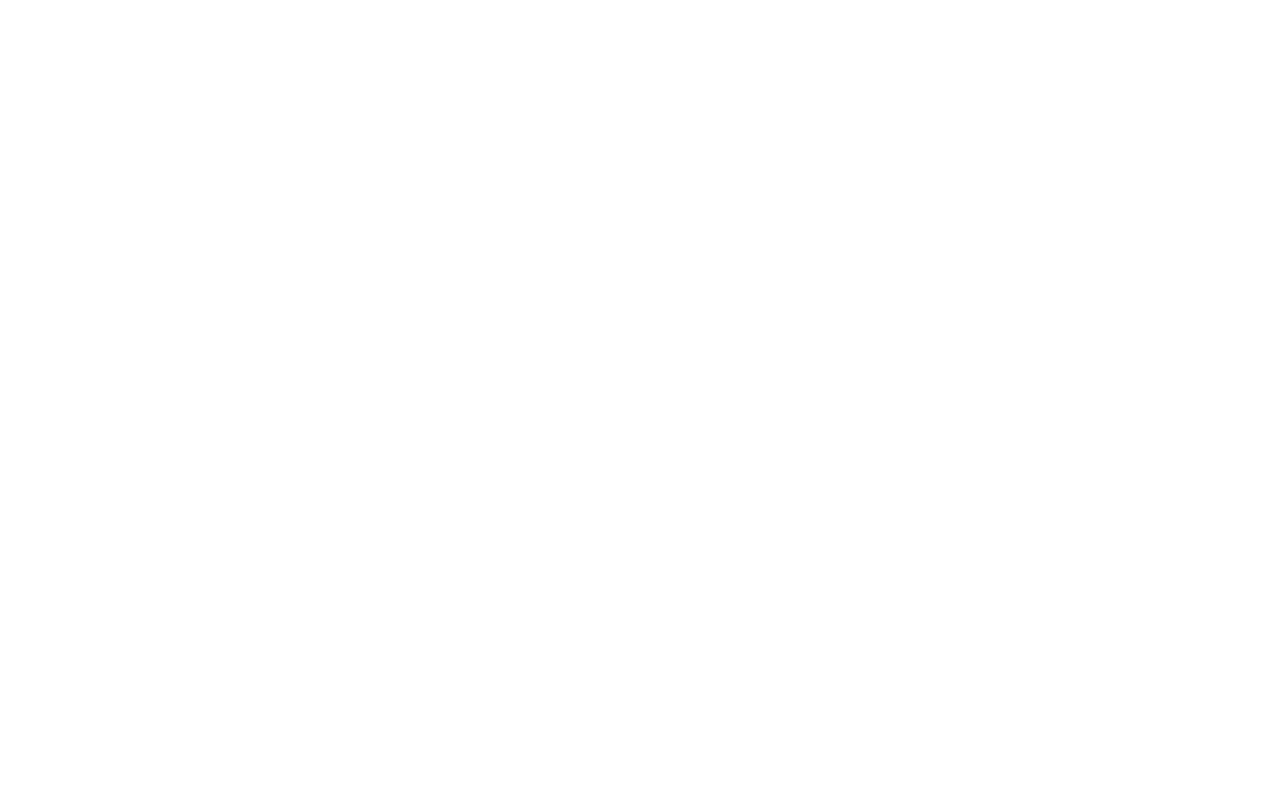
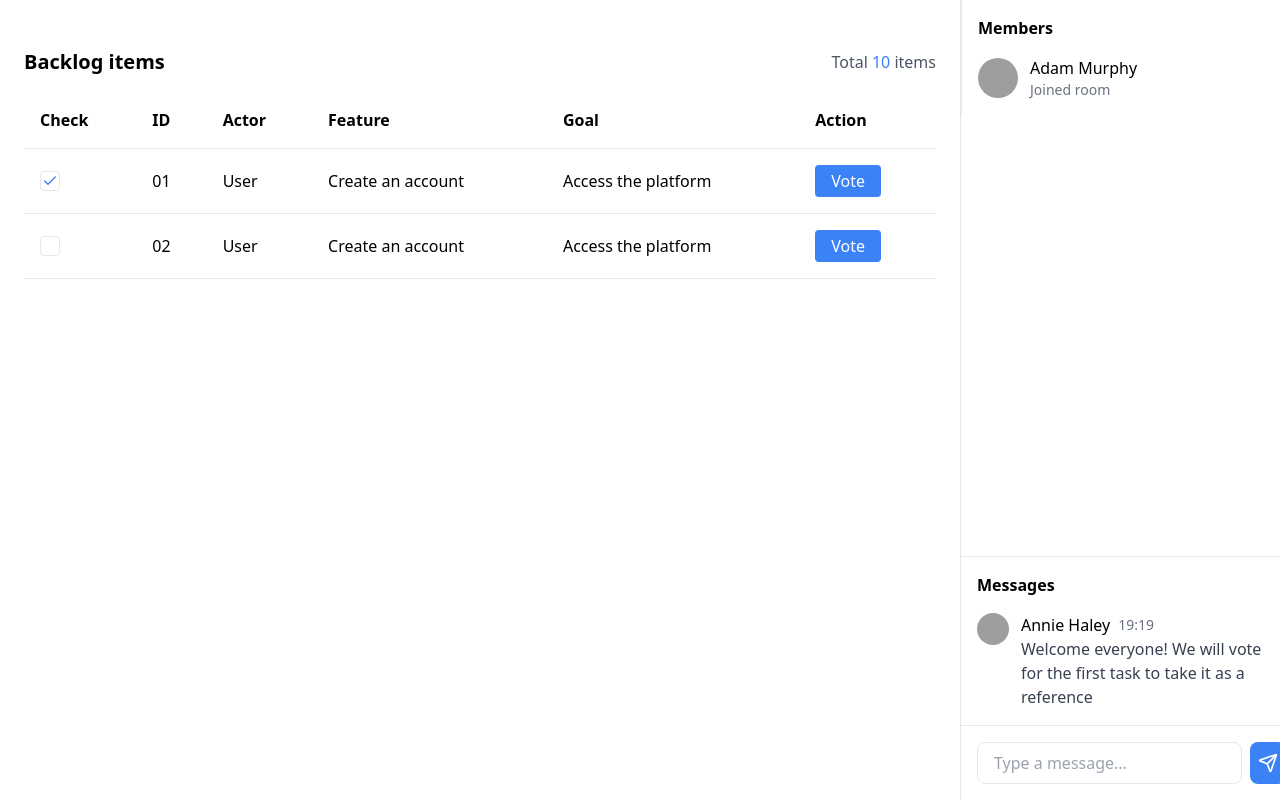
Before and after one commit to Afdal-B/Planning_Poker, a React (Create React App) app in the folder client/: page /voting in a window 1280 px wide. Before the commit this address had no page. Built offline with nearby package versions, Linux system fonts and the light colour scheme; grey boxes are pictures that could not be loaded.

Commit message:
join route

```diff
--- a/client/package.json
+++ b/client/package.json
@@ -3,13 +3,19 @@
   "version": "0.1.0",
   "private": true,
   "dependencies": {
+    "@shadcn/ui": "^0.0.4",
     "@testing-library/user-event": "^13.5.0",
     "axios": "^1.7.7",
+    "class-variance-authority": "^0.7.1",
+    "clsx": "^2.1.1",
     "jsdoc": "^4.0.4",
+    "lucide-react": "^0.468.0",
     "react": "^18.3.1",
     "react-dom": "^18.3.1",
     "react-router": "^7.0.2",
     "react-scripts": "5.0.1",
+    "tailwind-merge": "^2.5.5",
+    "tailwindcss-animate": "^1.0.7",
     "web-vitals": "^2.1.4"
   },
   "scripts": {
--- a/client/src/App.js
+++ b/client/src/App.js
@@ -3,6 +3,7 @@
 import JoinRoomPage from "./pages/JoinRoomPage";
 import UserInfosPage from "./pages/UserInfosPage";
 import InvitationPage from "./pages/InvitationPage";
+import VotingPage from "./pages/VotingPage";
 import { Routes, Route, BrowserRouter } from "react-router";
 export default function App() {
   return (
@@ -14,6 +15,7 @@
           <Route path="/join-room" element={<JoinRoomPage />} />
           <Route path="/profile" element={<UserInfosPage />} />
           <Route path="/invitation" element={<InvitationPage />} />
+          <Route path="/voting" element={<VotingPage />} />
         </Routes>
       </BrowserRouter>
     </div>
--- /dev/null
+++ b/client/src/components/BacklogTable.jsx
@@ -0,0 +1,71 @@
+import React from "react";
+import { Check } from "lucide-react";
+
+const BacklogTable = () => {
+  const backlogItems = [
+    {
+      id: "01",
+      checked: true,
+      actor: "User",
+      feature: "Create an account",
+      goal: "Access the platform",
+    },
+    {
+      id: "02",
+      checked: false,
+      actor: "User",
+      feature: "Create an account",
+      goal: "Access the platform",
+    },
+    // Add more items as needed
+  ];
+
+  return (
+    <div className="mt-6">
+      <div className="flex justify-between items-center mb-4">
+        <h2 className="text-xl font-semibold">Backlog items</h2>
+        <span className="text-gray-600">
+          Total <span className="text-blue-500">10</span> items
+        </span>
+      </div>
+      <div className="overflow-x-auto">
+        <table className="w-full">
+          <thead>
+            <tr className="text-left border-b">
+              <th className="p-4">Check</th>
+              <th className="p-4">ID</th>
+              <th className="p-4">Actor</th>
+              <th className="p-4">Feature</th>
+              <th className="p-4">Goal</th>
+              <th className="p-4">Action</th>
+            </tr>
+          </thead>
+          <tbody>
+            {backlogItems.map((item) => (
+              <tr key={item.id} className="border-b hover:bg-gray-50">
+                <td className="p-4">
+                  <div className="w-5 h-5 border rounded flex items-center justify-center">
+                    {item.checked && (
+                      <Check size={16} className="text-blue-500" />
+                    )}
+                  </div>
+                </td>
+                <td className="p-4">{item.id}</td>
+                <td className="p-4">{item.actor}</td>
+                <td className="p-4">{item.feature}</td>
+                <td className="p-4">{item.goal}</td>
+                <td className="p-4">
+                  <button className="bg-blue-500 text-white px-4 py-1 rounded hover:bg-blue-600">
+                    Vote
+                  </button>
+                </td>
+              </tr>
+            ))}
+          </tbody>
+        </table>
+      </div>
+    </div>
+  );
+};
+
+export default BacklogTable;
--- /dev/null
+++ b/client/src/components/ChatSection.jsx
@@ -0,0 +1,66 @@
+import React, { useState } from "react";
+import { Send } from "lucide-react";
+
+const ChatSection = () => {
+  const [message, setMessage] = useState("");
+  const [messages] = useState([
+    {
+      id: 1,
+      user: "Annie Haley",
+      avatar:
+        "https://images.unsplash.com/photo-1438761681033-6461ffad8d80?ixlib=rb-1.2.1&auto=format&fit=facearea&facepad=2&w=256&h=256&q=80",
+      content:
+        "Welcome everyone! We will vote for the first task to take it as a reference",
+      timestamp: "19:19",
+    },
+  ]);
+
+  const handleSubmit = (e) => {
+    e.preventDefault();
+    // Handle message submission
+    setMessage("");
+  };
+
+  return (
+    <div className="border-t mt-auto">
+      <div className="p-4">
+        <h3 className="font-semibold mb-4">Messages</h3>
+        <div className="space-y-4 max-h-60 overflow-y-auto">
+          {messages.map((msg) => (
+            <div key={msg.id} className="flex items-start gap-3">
+              <img
+                src={msg.avatar}
+                alt={msg.user}
+                className="w-8 h-8 rounded-full"
+              />
+              <div>
+                <div className="flex items-center gap-2">
+                  <span className="font-medium">{msg.user}</span>
+                  <span className="text-sm text-gray-500">{msg.timestamp}</span>
+                </div>
+                <p className="text-gray-700">{msg.content}</p>
+              </div>
+            </div>
+          ))}
+        </div>
+      </div>
+      <form onSubmit={handleSubmit} className="p-4 border-t flex gap-2">
+        <input
+          type="text"
+          value={message}
+          onChange={(e) => setMessage(e.target.value)}
+          placeholder="Type a message..."
+          className="flex-1 px-4 py-2 border rounded-lg focus:outline-none focus:ring-2 focus:ring-blue-500"
+        />
+        <button
+          type="submit"
+          className="p-2 bg-blue-500 text-white rounded-lg hover:bg-blue-600"
+        >
+          <Send size={20} />
+        </button>
+      </form>
+    </div>
+  );
+};
+
+export default ChatSection;
--- /dev/null
+++ b/client/src/components/MembersList.jsx
@@ -0,0 +1,37 @@
+import React from "react";
+
+const MembersList = () => {
+  const members = [
+    {
+      id: 1,
+      name: "Adam Murphy",
+      avatar:
+        "https://images.unsplash.com/photo-1472099645785-5658abf4ff4e?ixlib=rb-1.2.1&auto=format&fit=facearea&facepad=2&w=256&h=256&q=80",
+      status: "Joined room",
+    },
+    // Add more members as needed
+  ];
+
+  return (
+    <div className="p-4 border-l w-80">
+      <h3 className="font-semibold mb-4">Members</h3>
+      <div className="space-y-4">
+        {members.map((member) => (
+          <div key={member.id} className="flex items-center gap-3">
+            <img
+              src={member.avatar}
+              alt={member.name}
+              className="w-10 h-10 rounded-full"
+            />
+            <div>
+              <p className="font-medium">{member.name}</p>
+              <p className="text-sm text-gray-500">{member.status}</p>
+            </div>
+          </div>
+        ))}
+      </div>
+    </div>
+  );
+};
+
+export default MembersList;
--- /dev/null
+++ b/client/src/components/ProjectBoard.jsx
@@ -0,0 +1,24 @@
+import React from "react";
+import BacklogTable from "./BacklogTable";
+import MembersList from "./MembersList";
+import ChatSection from "./ChatSection";
+
+function ProjectBoard() {
+  return (
+    <div className="min-h-screen bg-white">
+      <div className="flex h-screen">
+        <div className="flex-1 flex flex-col">
+          <div className="p-6 flex-1 overflow-auto">
+            <BacklogTable />
+          </div>
+        </div>
+        <div className="w-80 flex flex-col border-l">
+          <MembersList />
+          <ChatSection />
+        </div>
+      </div>
+    </div>
+  );
+}
+
+export default ProjectBoard;
--- a/client/src/pages/CreateRoomPage.jsx
+++ b/client/src/pages/CreateRoomPage.jsx
@@ -11,6 +11,20 @@
   const [jsonFile, setJsonFile] = useState(null);
   const [pseudo, setPseudo] = useState("");
   const [avatar, setAvatar] = useState("");
+  const [selectedAvatar, setSelectedAvatar] = useState(null);
+
+  const avatars = [
+    {
+      id: 1,
+      src: "https://www.google.com/url?sa=i&url=https%3A%2F%2Fwww.disneystore.fr%2Fpersonnages-et-films%2Fpersonnages&psig=AOvVaw1nMCi5CsI7v2fFTMPdXvwe&ust=1734110133091000&source=images&cd=vfe&opi=89978449&ved=0CBEQjRxqFwoTCMCRoujdoooDFQAAAAAdAAAAABAR",
+      alt: "Avatar 1",
+    },
+    { id: 2, src: "https://via.placeholder.com/100", alt: "Avatar 2" },
+    { id: 3, src: "https://via.placeholder.com/100", alt: "Avatar 3" },
+    { id: 4, src: "https://via.placeholder.com/100", alt: "Avatar 4" },
+    { id: 5, src: "https://via.placeholder.com/100", alt: "Avatar 5" },
+  ];
+
   const handleFileChange = (event) => {
     const file = event.target.files[0];
     const reader = new FileReader();
@@ -82,17 +96,29 @@
             />
           </div>
 
-          <div className="mb-4">
+          <div className="w-full max-w-sm mt-6 mb-4">
             <label className="block text-sm font-medium text-gray-700 mb-2">
-              Avatar
+              Choose your avatar
             </label>
-            <input
-              type="text"
-              value={avatar}
-              onChange={(e) => setAvatar(e.target.value)}
-              placeholder="avatar"
-              className="w-full px-4 py-2 border rounded-lg text-sm focus:outline-none focus:ring-2 focus:ring-blue-500"
-            />
+            <div className="flex space-x-4">
+              {avatars.map((avatar) => (
+                <button
+                  key={avatar.id}
+                  onClick={() => setSelectedAvatar(avatar.id)}
+                  className={`rounded-full border-2 ${
+                    selectedAvatar === avatar.id
+                      ? "border-blue-500"
+                      : "border-transparent"
+                  }`}
+                >
+                  <img
+                    src="https://cdn.pixabay.com/photo/2018/12/03/08/45/snow-3852960_1280.jpg"
+                    alt={avatar.alt}
+                    className="w-16 h-16 rounded-full"
+                  />
+                </button>
+              ))}
+            </div>
           </div>
 
           {/* Game Rule */}
--- a/client/src/pages/UserInfosPage.jsx
+++ b/client/src/pages/UserInfosPage.jsx
@@ -2,10 +2,12 @@
 import Header from "../components/Header";
 import Footer from "../components/Footer";
 import FormButton from "../components/FormButton";
+import { API_URL } from "../constants/constants";
+import axios from "axios";
 const UserInfosPage = () => {
   const [displayName, setDisplayName] = useState("");
   const [selectedAvatar, setSelectedAvatar] = useState(null);
-
+  const [code, setCode] = useState("");
   const avatars = [
     {
       id: 1,
@@ -17,16 +19,42 @@
     { id: 4, src: "https://via.placeholder.com/100", alt: "Avatar 4" },
     { id: 5, src: "https://via.placeholder.com/100", alt: "Avatar 5" },
   ];
+  const handleSubmit = (e) => {
+    e.preventDefault();
+    const config = {
+      headers: {
+        "Content-Type": "application/json",
+      },
+    };
 
+    const data = JSON.stringify({
+      username: displayName,
+      avatar: selectedAvatar,
+      room_code: code,
+    });
+    console.log(data);
+    axios.post(API_URL + "/join_room", config);
+  };
   return (
     <div>
       <Header></Header>
       <div className="flex items-center justify-center h-[80vh] bg-[#F8F9FAFF]">
-        <form>
+        <form onSubmit={handleSubmit}>
           <div className="flex flex-col items-center p-6">
-            <h1 className="text-2xl font-bold mb-6 font-archivo">
-              Customize Your Profile
-            </h1>
+            <h1 className="text-2xl font-bold mb-6 font-archivo">Join Room</h1>
+            <div className="w-full max-w-sm">
+              <label className="block text-sm font-medium text-gray-700 mb-2">
+                Please enter the code provided to you
+              </label>
+              <input
+                type="text"
+                placeholder="XUS-K63"
+                className="w-full px-4 py-2 mb-6 border rounded-lg focus:outline-none focus:ring-2 focus:ring-blue-500"
+                value={code}
+                onChange={(e) => setCode(e.target.value)}
+              />
+            </div>
+
             <div className="w-full max-w-sm">
               <label className="block text-sm font-medium text-gray-700 mb-2">
                 Choose your display name
@@ -64,7 +92,7 @@
               </div>
             </div>
 
-            <FormButton text={"Continue"}></FormButton>
+            <FormButton text={"Join"}></FormButton>
           </div>
         </form>
       </div>
--- /dev/null
+++ b/client/src/pages/VotingPage.jsx
@@ -0,0 +1,11 @@
+import React from "react";
+import ProjectBoard from "../components/ProjectBoard";
+const VotingPage = () => {
+  return (
+    <div>
+      <ProjectBoard></ProjectBoard>
+    </div>
+  );
+};
+
+export default VotingPage;
```
Also changed, not shown: 1 other file (tests, documents, lock files or other folders).
